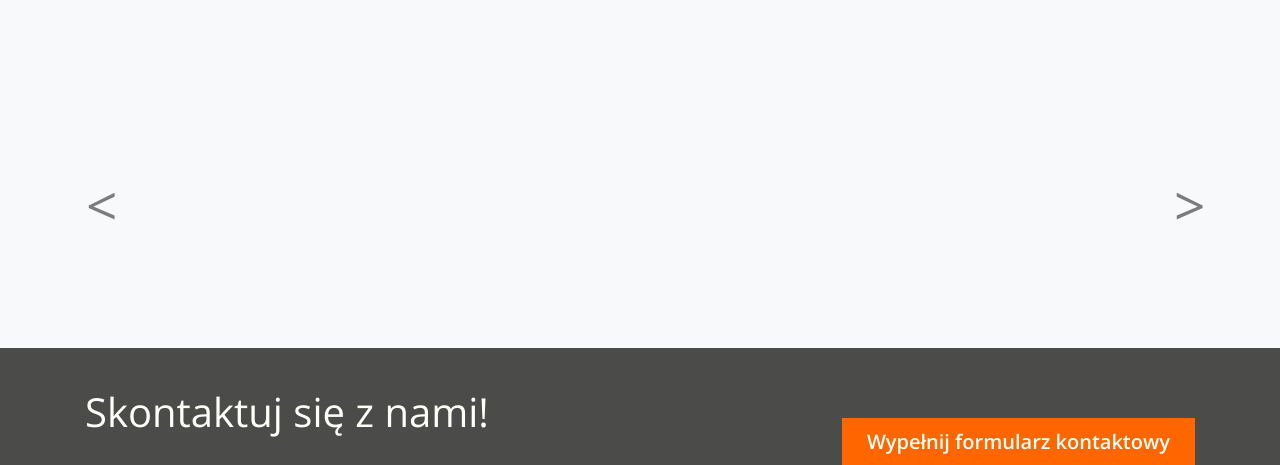
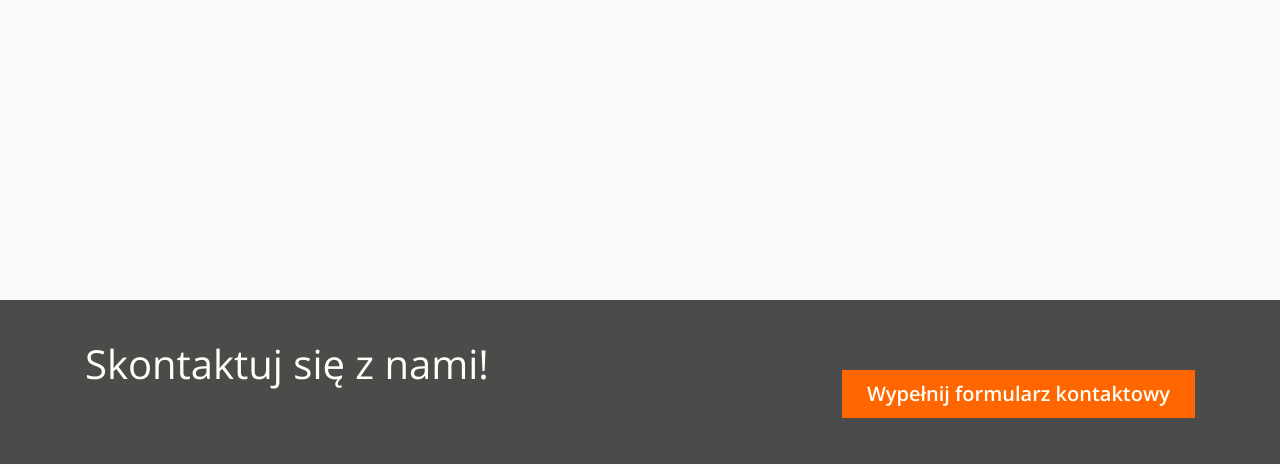
Before and after one commit to Samekmat/ScrumLab, a Django app: template jedzonko/templates/contact.html in a window 1280 px wide. Shown: the part 101-566 px from the top of the page. Run offline with Django 3.2, Linux system fonts and the light colour scheme; the template is opened without the code that fills it, so the values that code supplies are empty; some libraries are stand-ins or nearby versions; some web fonts are replaced.

Commit message:
edited cotnact

```diff
--- a/jedzonko/templates/contact.html
+++ b/jedzonko/templates/contact.html
@@ -30,7 +30,7 @@
                 </li>
                 -->
                 <li class="nav-item ml-4">
-                    <a class="nav-link" href="#about">o aplikacji</a>
+                    <a class="nav-link" {% if about_page %} href="{% url 'about' %}" {% else %} href="#about" {% endif %}>o aplikacji</a>
                 </li>
                 <li class="nav-item ml-4">
                     <a class="nav-link disabled" href="{% url 'recipe_list' %}">Przepisy</a>
@@ -44,40 +44,7 @@
 
     <section class="padding-large bg-light">
         <div id="carouselExampleControls" class="carousel slide main-slider" data-ride="carousel">
-            <div class="carousel-inner container">
-                <div class="carousel-item active">
-                    <div class="container w-75 d-flex">
-                        <div class="carousel-caption d-block">
-                            <h1>{{ results.0.name }}</h1>
-                            <h3> {{ results.0.description }}</h3>
-                        </div>
-                    </div>
-                </div>
-                <div class="carousel-item">
-                    <div class="container w-75 d-flex">
-                        <div class="carousel-caption d-block">
-                            <h1>{{ results.1.name }}</h1>
-                            <h3> {{ results.1.description }}</h3>
-                        </div>
-                    </div>
-                </div>
-                <div class="carousel-item">
-                    <div class="container w-75 d-flex">
-                        <div class="carousel-caption d-block">
-                            <h1>{{ results.2.name }}</h1>
-                            <h3>{{ results.2.description }}</h3>
-                        </div>
-                    </div>
-                </div>
-            </div>
-            <a class="carousel-control-prev" href="#carouselExampleControls" role="button" data-slide="prev">
-                <span class="carousel-control-prev-icon" aria-hidden="true"></span>
-                <span class="sr-only">Previous</span>
-            </a>
-            <a class="carousel-control-next" href="#carouselExampleControls" role="button" data-slide="next">
-                <span class="carousel-control-next-icon" aria-hidden="true"></span>
-                <span class="sr-only">Next</span>
-            </a>
+
         </div>
     </section>
 
```
